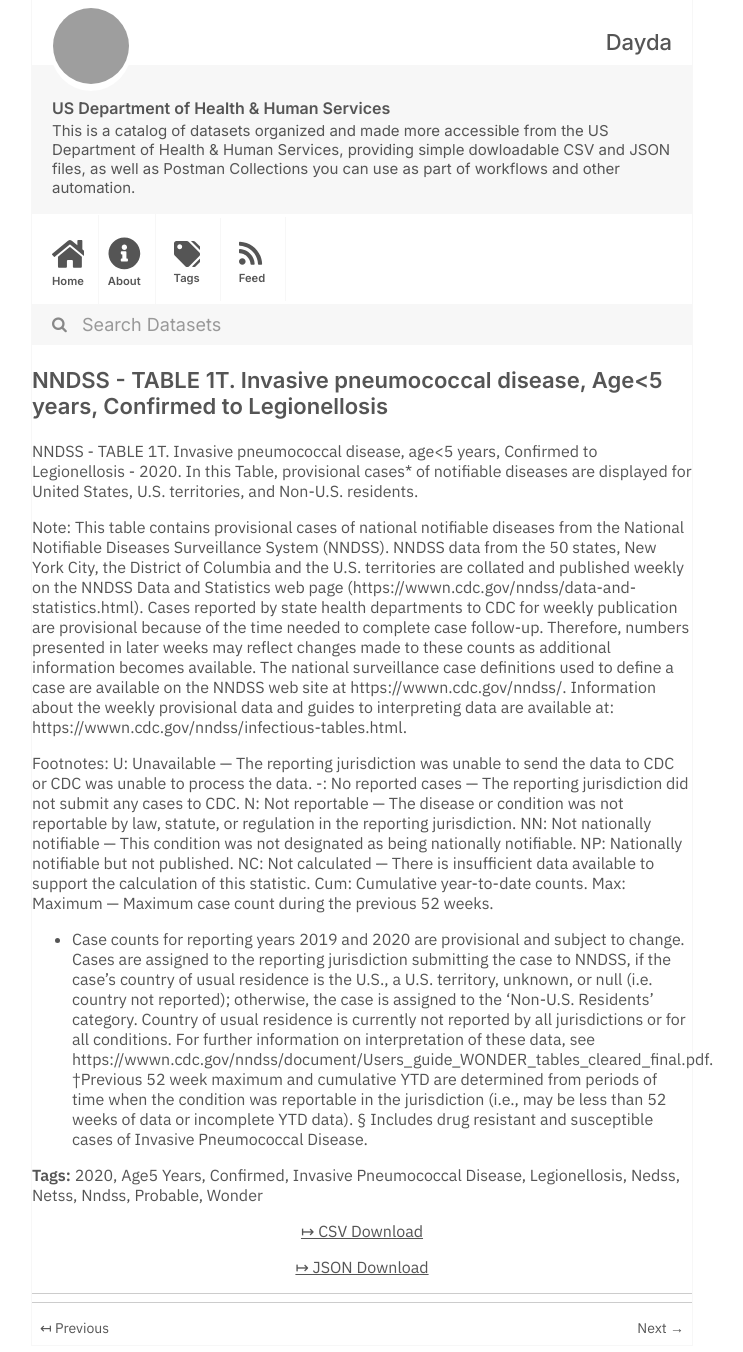
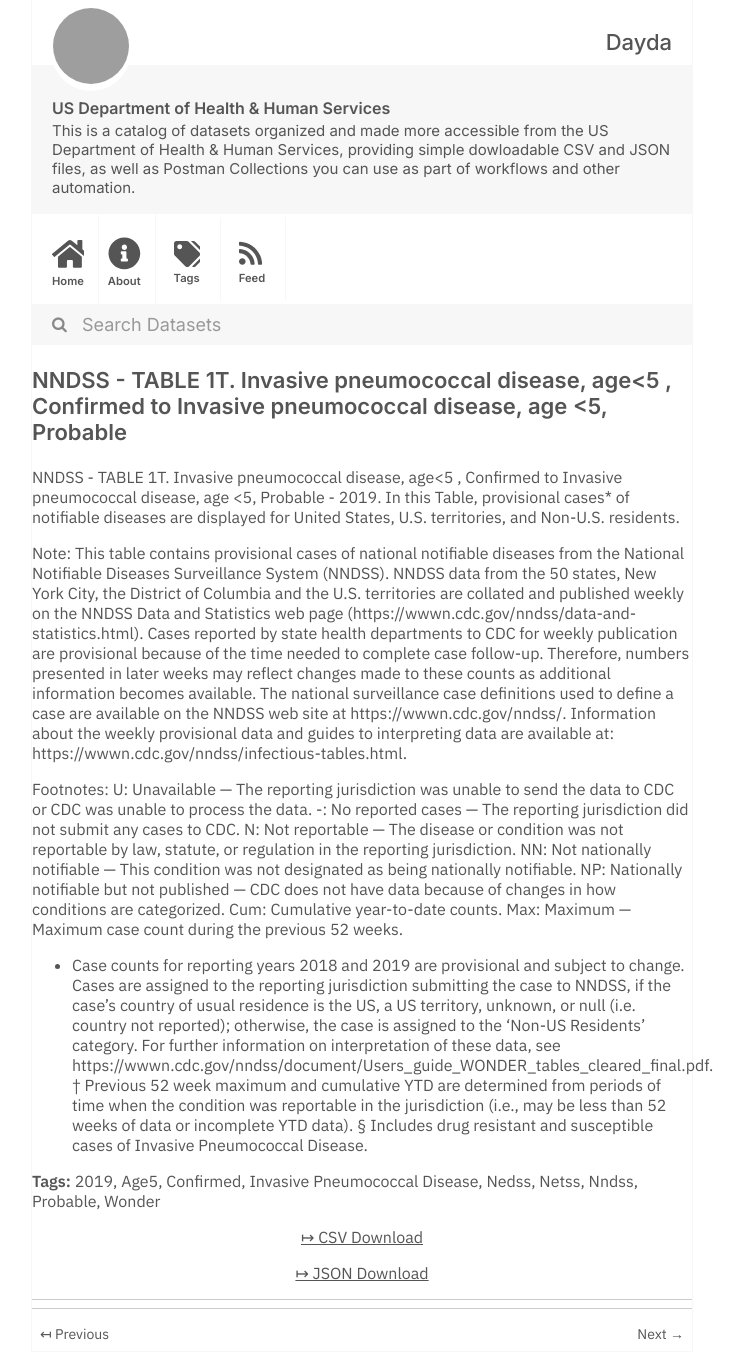
Before and after one commit to dayda-entities/us-department-of-health-and-human-services, a Jekyll site: the page built from _posts/2020-11-10-nndss-table-1t-invasive-pneumo.md, in a window 1280 px wide. Shown: the whole page, without its empty margins (278-1021 px from the left). Built offline with Jekyll 4.4.1, drawn with Linux system fonts in a browser that asks for light colours; grey boxes are pictures that could not be loaded.

Commit message:
Publish Data

```diff
--- a/_posts/2020-11-10-nndss-table-1t-invasive-pneumo.md
+++ b/_posts/2020-11-10-nndss-table-1t-invasive-pneumo.md
@@ -1,29 +1,28 @@
 ---
 title: >-
-  NNDSS - TABLE 1T. Invasive pneumococcal disease, Age<5 years, Confirmed to
-  Legionellosis
-created: '2020-11-10T16:16:32.788976'
-modified: '2021-04-25T14:39:24.241354'
+  NNDSS - TABLE 1T. Invasive pneumococcal disease, age<5 , Confirmed to Invasive
+  pneumococcal disease, age <5, Probable
+created: '2020-11-10T16:17:18.107288'
+modified: '2021-04-25T14:48:45.069384'
 state: active
 type: dataset
 tags:
-  - '2020'
-  - Age5 Years
+  - '2019'
+  - Age5
   - Confirmed
   - Invasive Pneumococcal Disease
-  - Legionellosis
   - Nedss
   - Netss
   - Nndss
   - Probable
   - Wonder
 groups: []
-csv_url: 'https://data.cdc.gov/api/views/5hvx-krph/rows.csv?accessType=DOWNLOAD'
-json_url: 'https://data.cdc.gov/api/views/5hvx-krph/rows.json?accessType=DOWNLOAD'
+csv_url: 'https://data.cdc.gov/api/views/62yv-gyiz/rows.csv?accessType=DOWNLOAD'
+json_url: 'https://data.cdc.gov/api/views/62yv-gyiz/rows.json?accessType=DOWNLOAD'
 layout: post
 
 ---
-NNDSS - TABLE 1T. Invasive pneumococcal disease, age<5 years, Confirmed to Legionellosis - 2020. In this Table, provisional cases* of notifiable diseases are displayed for United States, U.S. territories, and Non-U.S. residents.
+NNDSS - TABLE 1T. Invasive pneumococcal disease, age<5 , Confirmed to Invasive pneumococcal disease, age <5, Probable  - 2019. In this Table, provisional cases* of notifiable diseases are displayed for United States, U.S. territories, and Non-U.S. residents.
 
 Note:
 This table contains provisional cases of national notifiable diseases from the National Notifiable Diseases Surveillance System (NNDSS). NNDSS data from the 50 states, New York City, the District of Columbia and the U.S. territories are collated and published weekly on the NNDSS Data and Statistics web page (https://wwwn.cdc.gov/nndss/data-and-statistics.html). Cases reported by state health departments to CDC for weekly publication are provisional because of the time needed to complete case follow-up. Therefore, numbers presented in later weeks may reflect changes made to these counts as additional information becomes available. The national surveillance case definitions used to define a case are available on the NNDSS web site at https://wwwn.cdc.gov/nndss/. Information about the weekly provisional data and guides to interpreting data are available at: https://wwwn.cdc.gov/nndss/infectious-tables.html.
@@ -33,10 +32,9 @@ U: Unavailable — The reporting jurisdiction was unable to send the data to CDC
 -: No reported cases — The reporting jurisdiction did not submit any cases to CDC.
 N: Not reportable — The disease or condition was not reportable by law, statute, or regulation in the reporting jurisdiction.
 NN: Not nationally notifiable — This condition was not designated as being nationally notifiable.
-NP: Nationally notifiable but not published.
-NC: Not calculated — There is insufficient data available to support the calculation of this statistic.
+NP: Nationally notifiable but not published — CDC does not have data because of changes in how conditions are categorized.
 Cum: Cumulative year-to-date counts.
-Max: Maximum — Maximum case count during the previous 52 weeks.
-* Case counts for reporting years 2019 and 2020 are provisional and subject to change. Cases are assigned to the reporting jurisdiction submitting the case to NNDSS, if the case's country of usual residence is the U.S., a U.S. territory, unknown, or null (i.e. country not reported); otherwise, the case is assigned to the 'Non-U.S. Residents' category. Country of usual residence is currently not reported by all jurisdictions or for all conditions. For further information on interpretation of these data, see https://wwwn.cdc.gov/nndss/document/Users_guide_WONDER_tables_cleared_final.pdf.
-†Previous 52 week maximum and cumulative YTD are determined from periods of time when the condition was reportable in the jurisdiction (i.e., may be less than 52 weeks of data or incomplete YTD data).
+ Max: Maximum — Maximum case count during the previous 52 weeks.
+* Case counts for reporting years 2018 and 2019 are provisional and subject to change. Cases are assigned to the reporting jurisdiction submitting the case to NNDSS, if the case's country of usual residence is the US, a US territory, unknown, or null (i.e. country not reported); otherwise, the case is assigned to the 'Non-US Residents' category. For further information on interpretation of these data, see https://wwwn.cdc.gov/nndss/document/Users_guide_WONDER_tables_cleared_final.pdf.
+† Previous 52 week maximum and cumulative YTD are determined from periods of time when the condition was reportable in the jurisdiction (i.e., may be less than 52 weeks of data or incomplete YTD data).
 § Includes drug resistant and susceptible cases of Invasive Pneumococcal Disease.
```
